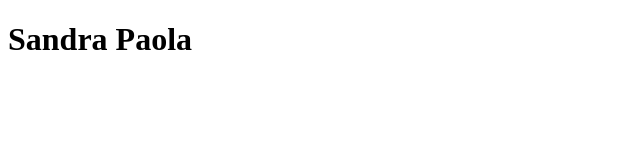
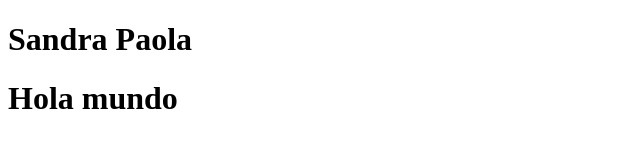
Before and after one commit to sandra-4B/rosita-fresita, a plain HTML site: page ejercicio-01/index.html in a window 1280 px wide. Shown: the whole page, without its empty margins (0-640 px from the left). Drawn offline with Linux system fonts and the light colour scheme.

Commit message:
hola ejercicio git

```diff
--- a/ejercicio-01/index.html
+++ b/ejercicio-01/index.html
@@ -4,8 +4,10 @@
     <meta charset="UTF-8">
     <meta name="viewport" content="width=device-width, initial-scale=1.0">
     <title>Sandra Paola</title>
+    <title>Hola mundo</title>
 </head>
 <body>
     <h1>Sandra Paola</h1>
+     <h1>Hola mundo</h1>
 </body>
 </html>
```
